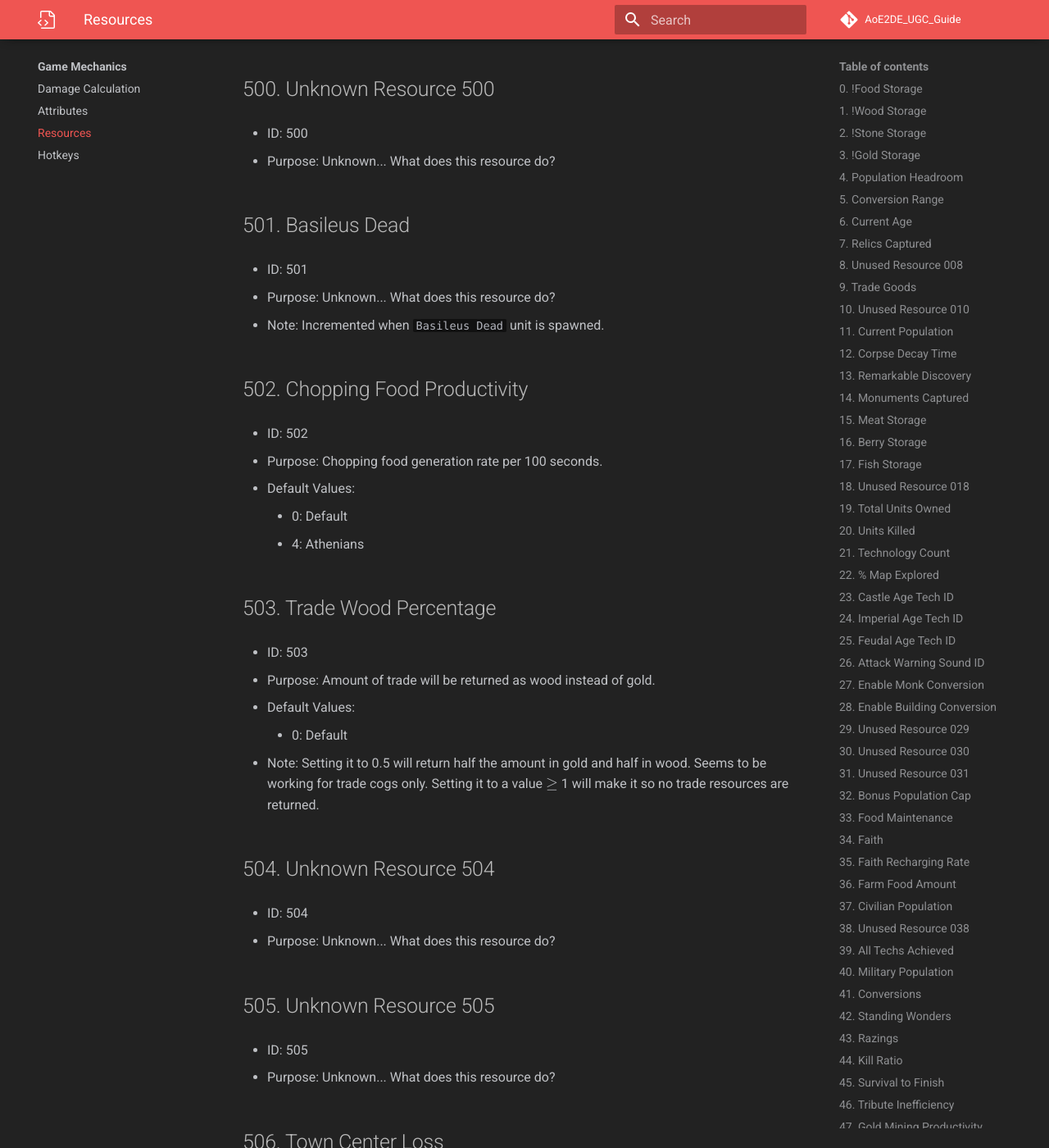
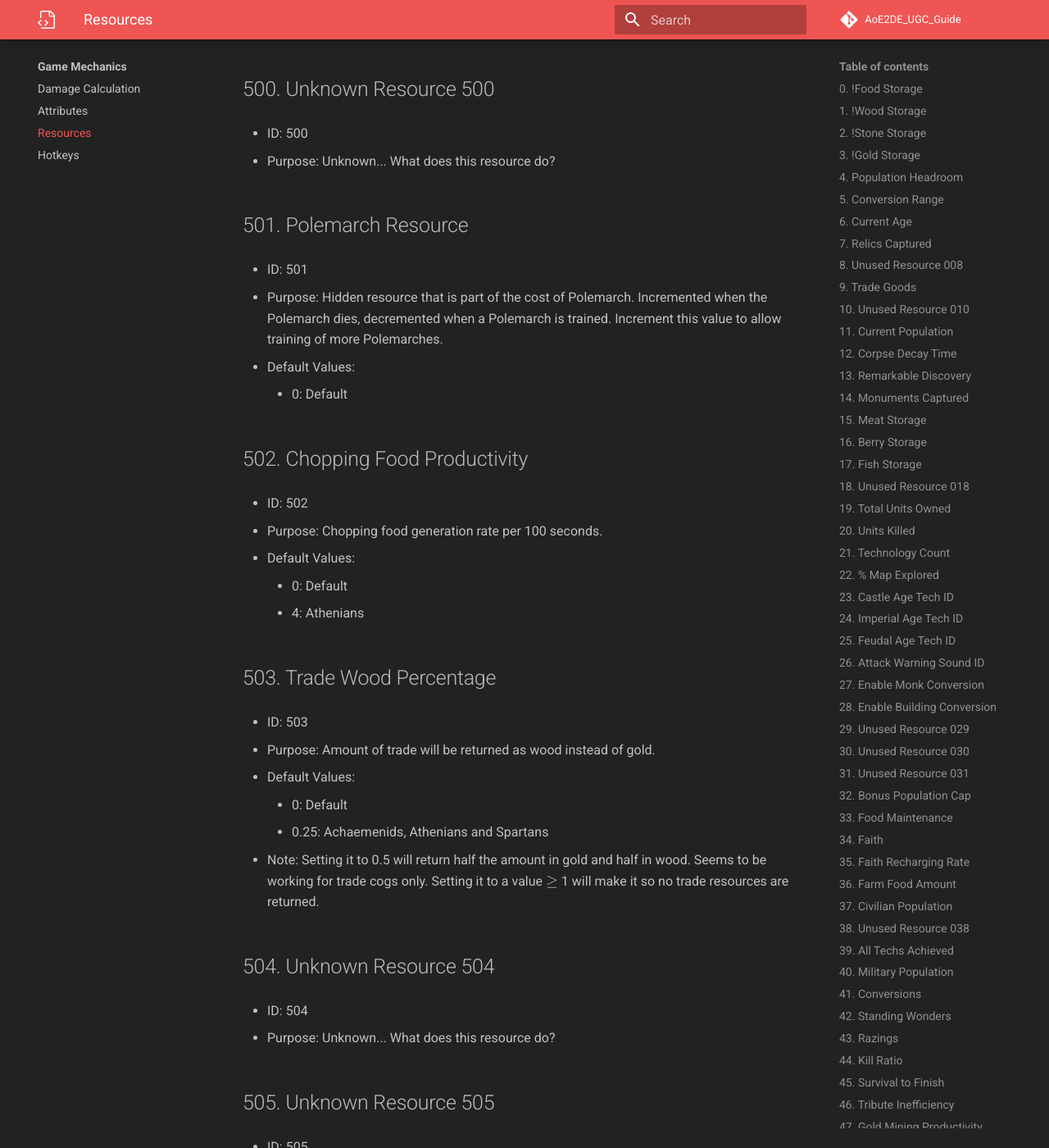
Before and after one commit to Divy1211/AoE2DE_UGC_Guide, an MkDocs documentation site: the page built from docs/general/resources/resources.md, in a window 1280 px wide and 1400 px high, scrolled down 100312 px. Shown: the whole window at 82% size. Built offline with MkDocs 1.6.1 and Material for MkDocs 9.7.7, drawn with Linux system fonts in a browser that asks for light colours; some web fonts are replaced; comment, search, counter and statistics services are not loaded; some of the changed text lies outside the part shown.

Commit message:
updated to some 5xx resources

```diff
--- a/docs/general/resources/resources.md
+++ b/docs/general/resources/resources.md
@@ -3808,13 +3808,15 @@
 
 - Purpose: Unknown... What does this resource do?
 
-## 501. Basileus Dead
+## 501. Polemarch Resource
 
 - ID: 501
 
-- Purpose: Unknown... What does this resource do?
-
-- Note: Incremented when `Basileus Dead` unit is spawned.
+- Purpose: Hidden resource that is part of the cost of Polemarch. Incremented when the Polemarch dies, decremented when a Polemarch is trained. Increment this value to allow training of more Polemarches.
+
+- Default Values:
+
+    - 0: Default
 
 ## 502. Chopping Food Productivity
 
@@ -3836,6 +3838,7 @@
 - Default Values:
 
     - 0:  Default
+    - 0.25:  Achaemenids, Athenians and Spartans
 
 - Note: Setting it to 0.5 will return half the amount in gold and half in wood. Seems to be working for trade cogs only. Setting it to a value $\geq$ 1 will make it so no trade resources are returned.
 
@@ -3851,6 +3854,11 @@
 
 - Purpose: Unknown... What does this resource do?
 
+- Default Values:
+
+    - 0:  Default
+    - 1:  Achaemenids, Athenians and Spartans
+
 ## 506. Town Center Loss
 
 - ID: 506
@@ -3860,6 +3868,7 @@
 - Default Values:
 
     - 0:  Default
+    - 1:  Achaemenids, Athenians and Spartans
 
 - Note: Will go into negatives.
 
@@ -3899,6 +3908,12 @@
 - ID: 510
 
 - Purpose: Unknown... What does this resource do?
+
+- Default Values:
+
+    - 1:  Spartans
+
+- Note: Spartans start with it set to 1.
 
 ## 511. Unknown Resource 511
 
@@ -4455,3 +4470,9 @@
 - ID: 599
 
 - Purpose: Unknown... What does this resource do?
+
+## 600. Unknown Resource 600
+
+- ID: 600
+
+- Purpose: Unknown... What does this resource do?
```
Also changed, not shown: other parts of docs/general/resources/resources.md (+1 -1 lines), docs/general/resources/res_desc.json.
